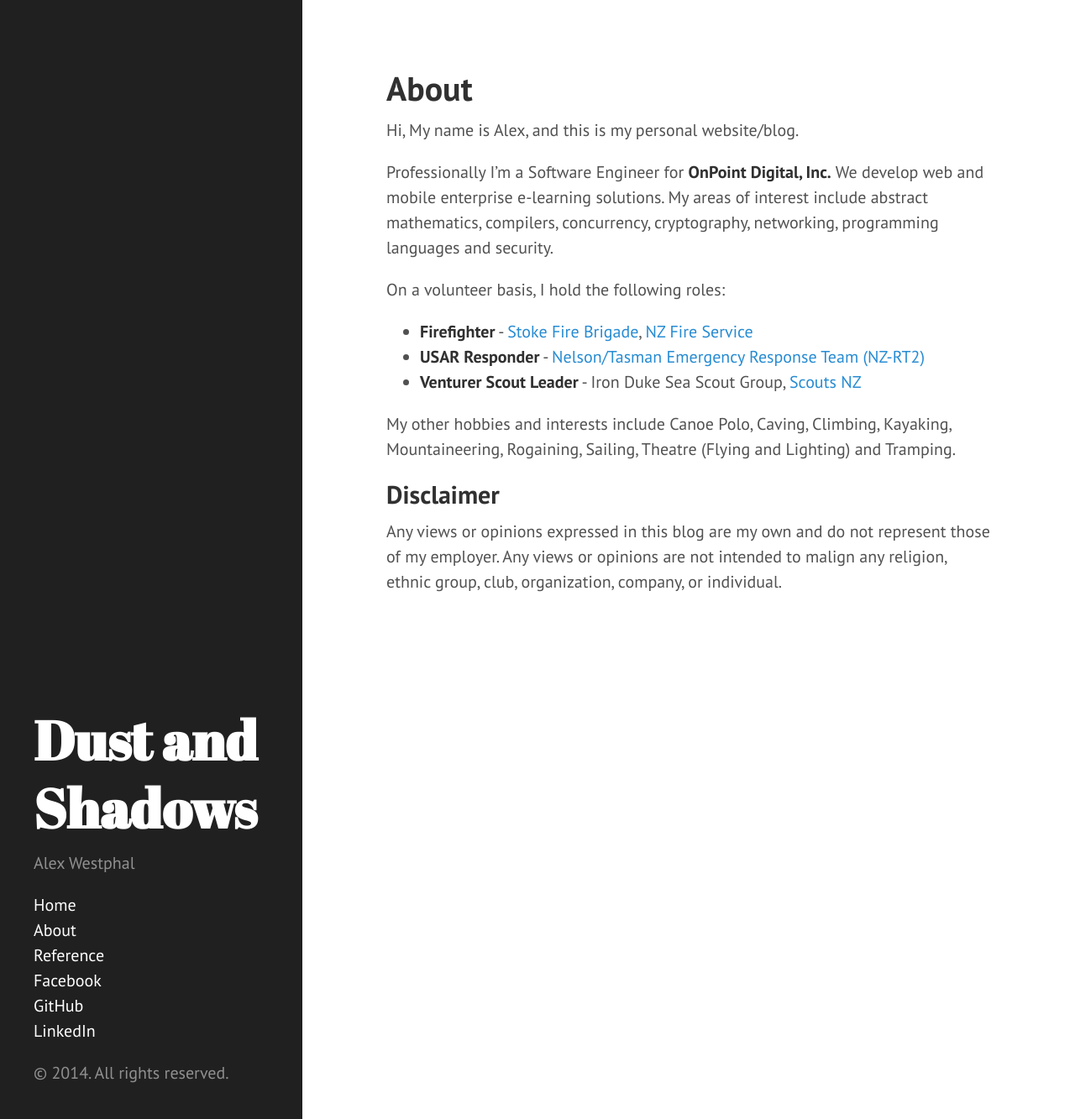
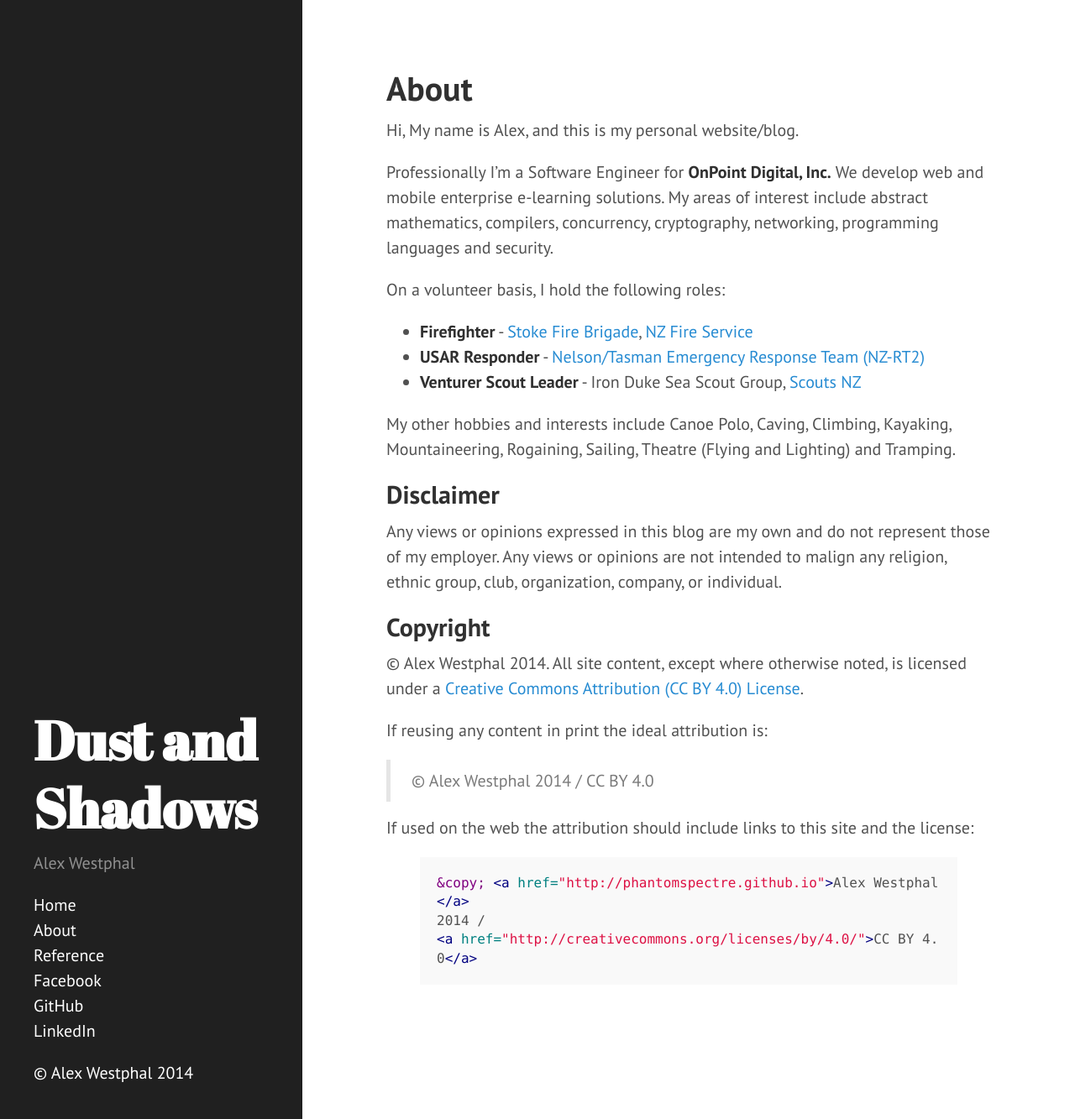
Before and after one commit to alexwestphal/alexwestphal.github.io, a Jekyll site: the page built from about.md, in a window 1280 px wide and 1333 px high. Shown: the whole window at 84% size. Built offline with Jekyll 4.4.1, drawn with Linux system fonts in a browser that asks for light colours.

Commit message:
Upgraded copyright notice

```diff
--- a/_includes/sidebar.html
+++ b/_includes/sidebar.html
@@ -15,6 +15,6 @@
             <li class="sidebar-nav-item"><a href="http://linkedin.com/pub/alex-westphal/27/84/670">LinkedIn</a></li>
         </ul>
 
-        <p>&copy; {{ site.time | date: '%Y' }}. All rights reserved.</p>
+        <p><a href="/about#copyright">&copy; Alex Westphal {{ site.time | date: '%Y' }}</a></p>
     </div>
 </div>
--- a/about.md
+++ b/about.md
@@ -23,3 +23,20 @@ Theatre (Flying and Lighting) and Tramping.
 
 Any views or opinions expressed in this blog are my own and do not represent those of my employer.  Any views or
 opinions are not intended to malign any religion, ethnic group, club, organization, company, or individual.
+
+## Copyright
+
+&copy; Alex Westphal {{ site.time | date: '%Y' }}. All site content, except where otherwise noted, is licensed under a
+<a rel="license" href="http://creativecommons.org/licenses/by/4.0/">Creative Commons Attribution (CC BY 4.0) License</a>.
+
+If reusing any content in print the ideal attribution is:
+
+> &copy; Alex Westphal {{ site.time | date: '%Y' }} / CC BY 4.0
+
+If used on the web the attribution should include links to this site and the license:
+
+{% highlight html %}
+&copy; <a href="http://phantomspectre.github.io">Alex Westphal</a>
+2014 /
+<a href="http://creativecommons.org/licenses/by/4.0/">CC BY 4.0</a>
+{% endhighlight %}
```
